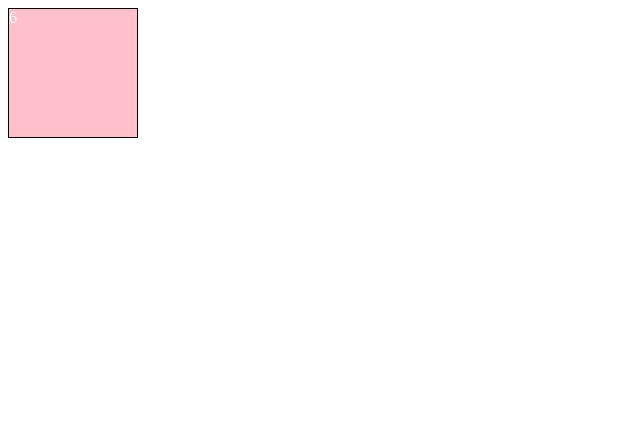
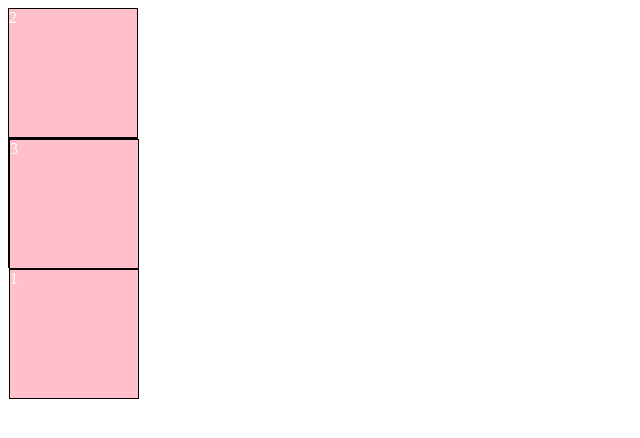
Before and after one commit to Zikhona/Playing-With-Matches, a plain HTML site: page index.html in a window 1280 px wide. Shown: the whole page, without its empty margins (0-640 px from the left). Drawn offline with Linux system fonts and the light colour scheme.

Commit message:
randomPink box

```diff
--- a/index.html
+++ b/index.html
@@ -11,8 +11,11 @@
 
 <body>
 <!-- 	<button onclick="getRandom()">can you guess</button> -->
-<div id="demo"></div>
-
+<div id="demo">2</div>
+<div>
+	<div id="demo2">3</div>
+	<div id="demo3">1</div>
+</div>
 <script type="text/javascript" src="script.js">
 </script>
 
--- a/script.js
+++ b/script.js
@@ -1,7 +1,8 @@
 		// Returns a random number between 0 (inclusive) and 1 (exclusive)
 function getRandom(newRandom) {
 	// returns a random number from 1 to 9
-	var newRandom = Math.floor((Math.random() * 9) + 1);
-      return  document.getElementById("demo").innerHTML = newRandom;
+	var newRandom = Math.floor((Math.random() * 3) + 1);
+  document.getElementById("demo").innerHTML = newRandom;
+
 }
 getRandom();
```
